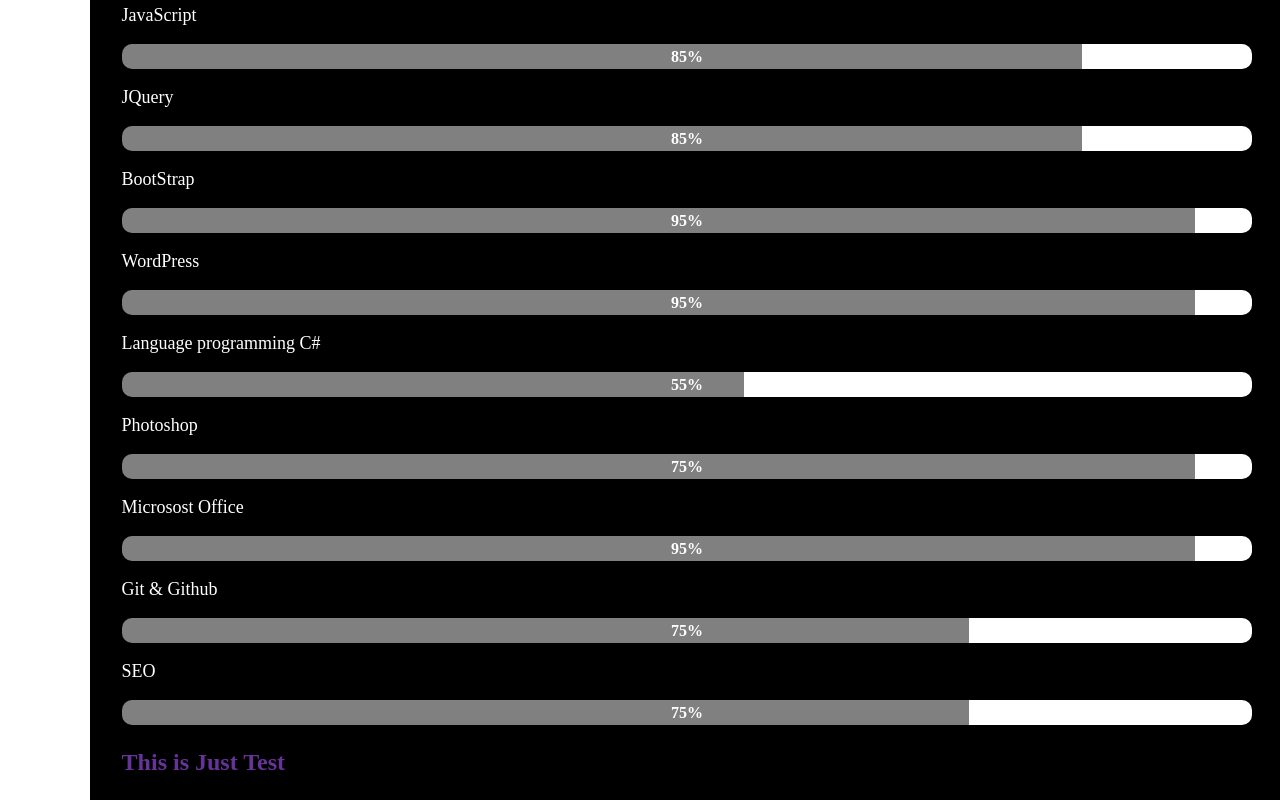
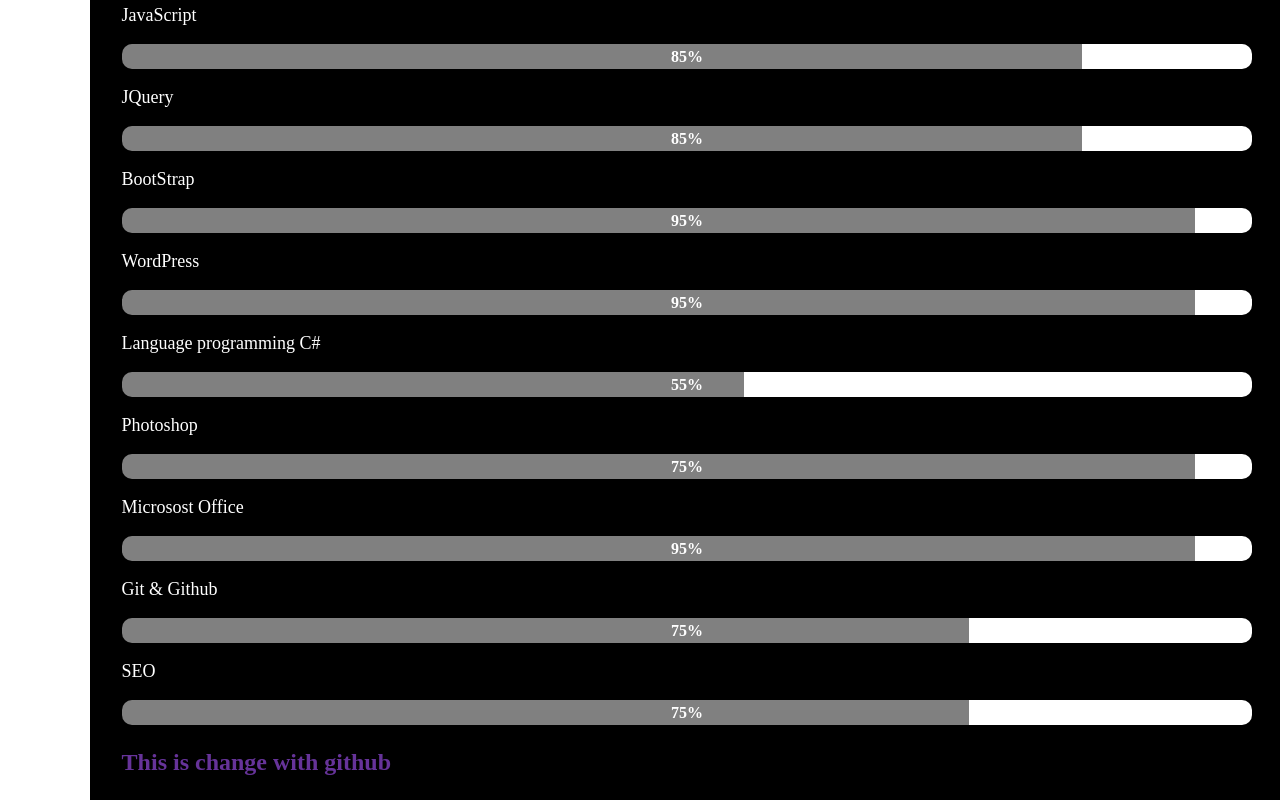
Before and after one commit to javadcom12/my-website, a plain HTML site: page index.html in a window 1280 px wide. Shown: the part 1734-2534 px from the top of the page. Drawn offline with nearby package versions, Linux system fonts and the light colour scheme.

Commit message:
update index.html

```diff
--- a/index.html
+++ b/index.html
@@ -96,7 +96,7 @@
         <p class="ptag">SEO</p>
         <div class="present pr75">75%</div>
 
-        <h3 class="titr csstest" >This is Just Test</h3>
+        <h3 class="titr csstest" >This is change with github</h3>
 
 
 
```
